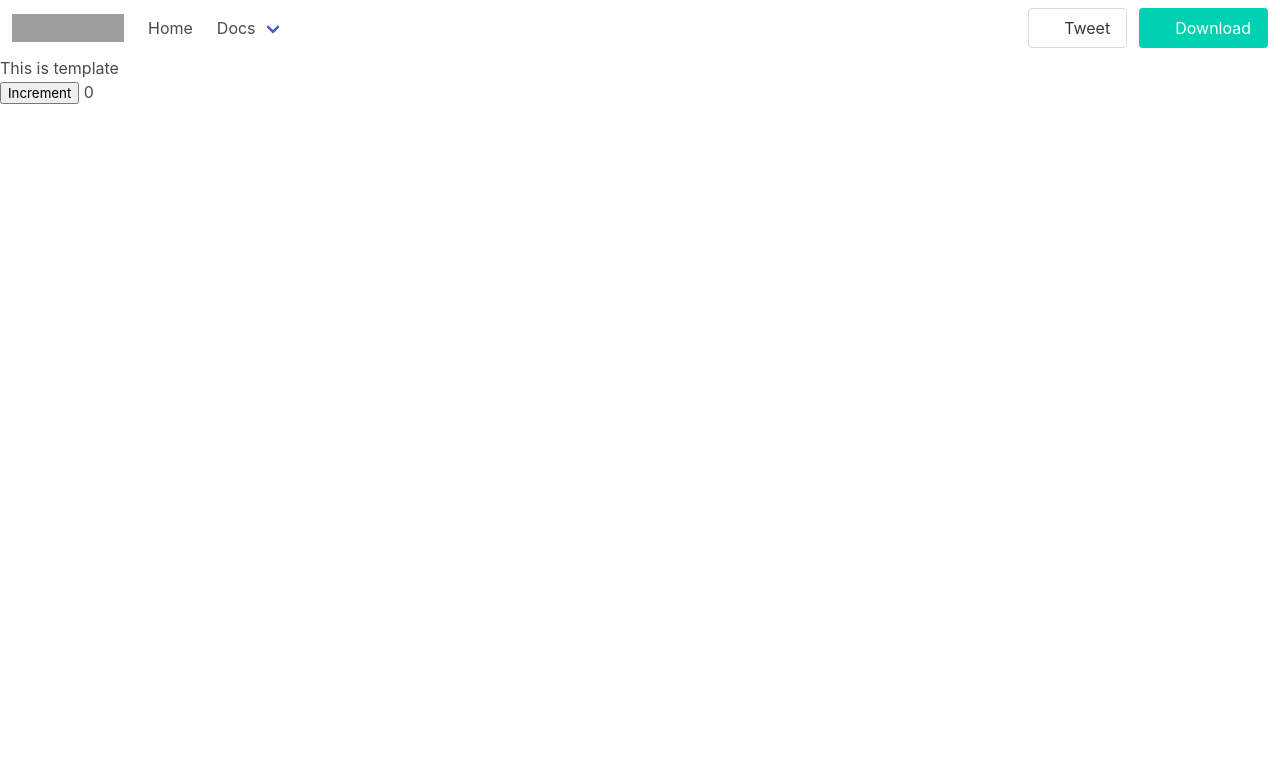
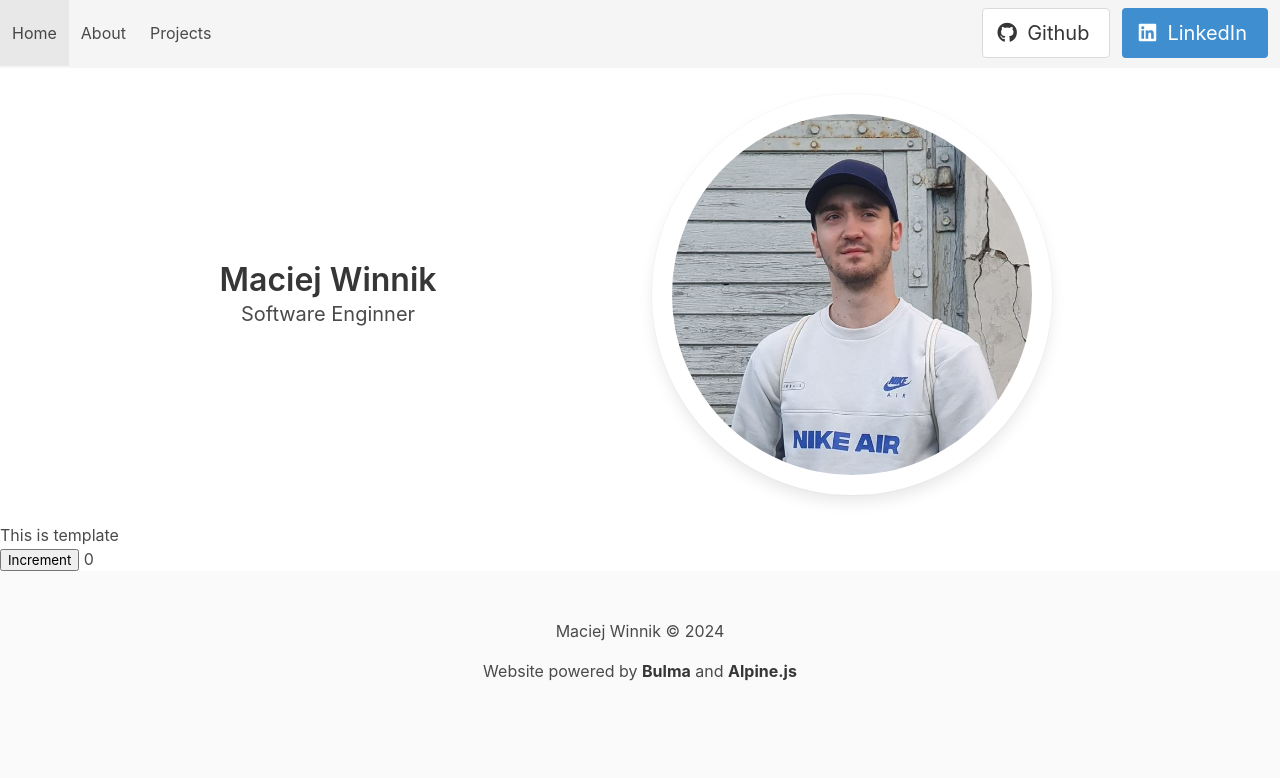
Before and after one commit to MaciekWin3/blog, a Flask app: page / in a window 1280 px wide. Shown: the top 778 px of the page. Run offline with Flask 3, Linux system fonts and the light colour scheme; some libraries are stand-ins or nearby versions; grey boxes are pictures that could not be loaded.

Commit message:
Templates, icons and markdown rendering

```diff
--- a/app.py
+++ b/app.py
@@ -19,14 +19,13 @@ def get_articles_from_github(name):
     url_raw = "https://raw.githubusercontent.com/MaciekWin3/blog/main/"
     r = requests.get(url)
     res = r.json()
-    print(res)
 
     for file in res["tree"]:
         if file["path"].endswith(".md") and file["path"] != "README.md":
             if file["path"] == "articles/" + escape(name) + ".md":
                 content = requests.get(url_raw + file["path"])
                 md = markdown.markdown(content.text)
-                return render_template_string(md)
+                return render_template("article.html", content=md)
             else:
                 continue
 
--- /dev/null
+++ b/static/styles.css
@@ -0,0 +1,18 @@
+body {
+    background-color: white;
+}
+
+[x-cloak] {
+    display: none;
+}
+
+.me {
+    border-radius: 100%;
+    animation-name: pictureFromLeft;
+    animation-duration: 2s;
+}
+
+@keyframes pictureFromLeft {
+   from { transform: translateX(800px)}
+   to {transform: translateX(0);}
+}
--- /dev/null
+++ b/templates/article.html
@@ -0,0 +1 @@
+{% extends 'base.html' %} {% block content %} {{ content|safe }} {% endblock %}
--- /dev/null
+++ b/templates/base.html
@@ -0,0 +1,97 @@
+<!DOCTYPE html>
+<html lang="en">
+  <head>
+    <meta charset="UTF-8" />
+    <meta name="viewport" content="width=device-width, initial-scale=1.0" />
+    <link
+      rel="icon"
+      type="image/png"
+      sizes="32x32"
+      href="./static/icons/favicon-32x32.png"
+    />
+    <link
+      rel="icon"
+      type="image/png"
+      sizes="16x16"
+      href="./static/icons/favicon-16x16.png"
+    />
+    <link rel="manifest" href="./static/icons/site.webmanifest" />
+    <link
+      rel="stylesheet"
+      href="https://cdn.jsdelivr.net/npm/bulma@0.9.4/css/bulma.min.css"
+    />
+    <link
+      rel="stylesheet"
+      href="https://cdnjs.cloudflare.com/ajax/libs/font-awesome/6.1.1/css/all.min.css"
+      integrity="sha512-KfkfwYDsLkIlwQp6LFnl8zNdLGxu9YAA1QvwINks4PhcElQSvqcyVLLD9aMhXd13uQjoXtEKNosOWaZqXgel0g=="
+      crossorigin="anonymous"
+      referrerpolicy="no-referrer"
+    />
+    <script src="//unpkg.com/alpinejs" defer></script>
+    <link
+      rel="stylesheet"
+      href="{{ url_for('static', filename='styles.css') }}"
+    />
+    <title>My website</title>
+  </head>
+  <body>
+    <nav class="navbar is-light has-shadow" id="navbar" x-data="{open: false}">
+      <div class="navbar-brand">
+        <a class="navbar-item" href="/">
+          <p>Home</p>
+        </a>
+        <a class="navbar-item" href="#about">
+          <p>About</p>
+        </a>
+        <a class="navbar-item" href="#projects">
+          <p>Projects</p>
+        </a>
+        <a class="navbar-burger" @click="open =! open">
+          <span></span>
+          <span></span>
+          <span></span>
+        </a>
+      </div>
+      <div class="navbar-end">
+        <div class="navbar-menu" :class="open ? 'is-active' : ''">
+          <div class="navbar-item">
+            <div class="field is-grouped">
+              <div class="control has-text-centered">
+                <a
+                  class="button is-medium"
+                  href="https://github.com/MaciekWin3/"
+                >
+                  <span class="icon">
+                    <i class="fab fa-github"></i>
+                  </span>
+                  <span>Github</span>
+                </a>
+              </div>
+              <p class="control">
+                <a
+                  class="button is-medium is-info"
+                  href="https://www.linkedin.com/in/maciej-winnik/"
+                >
+                  <span class="icon">
+                    <i class="fa-brands fa-linkedin"></i>
+                  </span>
+                  <span>LinkedIn</span>
+                </a>
+              </p>
+            </div>
+          </div>
+        </div>
+      </div>
+    </nav>
+    <div>{% block content %}{% endblock %}</div>
+    <footer class="footer">
+      <div class="content has-text-centered">
+        <p>Maciej Winnik © 2024</p>
+        <p>
+          Website powered by <strong>Bulma</strong> and
+          <strong>Alpine.js</strong>
+        </p>
+      </div>
+    </footer>
+  </body>
+</html>
--- a/templates/index.html
+++ b/templates/index.html
@@ -1,131 +1,19 @@
-<!DOCTYPE html>
-<html lang="en">
-  <head>
-    <meta charset="UTF-8" />
-    <meta name="viewport" content="width=device-width, initial-scale=1.0" />
-    <script
-      defer
-      src="https://cdn.jsdelivr.net/npm/alpinejs@3.x.x/dist/cdn.min.js"
-    ></script>
-    <link
-      rel="stylesheet"
-      href="https://cdn.jsdelivr.net/npm/bulma@0.9.4/css/bulma.min.css"
+{% extends 'base.html' %} {% block content %}
+<div class="columns is-desktop is-flex is-vcentered is-centered mx-4 my-4">
+  <div class="column has-text-centered">
+    <p class="title">Maciej Winnik</p>
+    <p class="subtitle">Software Enginner</p>
+  </div>
+  <div class="column is-half">
+    <img
+      src="./static/images/me.jpg"
+      alt="Me"
+      width="400"
+      height="400"
+      class="me box"
     />
-    <title>Document</title>
-  </head>
-  <body>
-    <nav class="navbar is-transparent">
-      <div class="navbar-brand">
-        <a class="navbar-item" href="https://bulma.io">
-          <img
-            src="https://bulma.io/images/bulma-logo.png"
-            alt="Bulma: a modern CSS framework based on Flexbox"
-            width="112"
-            height="28"
-          />
-        </a>
-        <div
-          class="navbar-burger"
-          data-target="navbarExampleTransparentExample"
-        >
-          <span></span>
-          <span></span>
-          <span></span>
   </div>
 </div>
-
-      <div id="navbarExampleTransparentExample" class="navbar-menu">
-        <div class="navbar-start">
-          <a class="navbar-item" href="https://bulma.io/"> Home </a>
-          <div class="navbar-item has-dropdown is-hoverable">
-            <a
-              class="navbar-link"
-              href="https://bulma.io/documentation/overview/start/"
-            >
-              Docs
-            </a>
-            <div class="navbar-dropdown is-boxed">
-              <a
-                class="navbar-item"
-                href="https://bulma.io/documentation/overview/start/"
-              >
-                Overview
-              </a>
-              <a
-                class="navbar-item"
-                href="https://bulma.io/documentation/overview/modifiers/"
-              >
-                Modifiers
-              </a>
-              <a
-                class="navbar-item"
-                href="https://bulma.io/documentation/columns/basics/"
-              >
-                Columns
-              </a>
-              <a
-                class="navbar-item"
-                href="https://bulma.io/documentation/layout/container/"
-              >
-                Layout
-              </a>
-              <a
-                class="navbar-item"
-                href="https://bulma.io/documentation/form/general/"
-              >
-                Form
-              </a>
-              <hr class="navbar-divider" />
-              <a
-                class="navbar-item"
-                href="https://bulma.io/documentation/elements/box/"
-              >
-                Elements
-              </a>
-              <a
-                class="navbar-item is-active"
-                href="https://bulma.io/documentation/components/breadcrumb/"
-              >
-                Components
-              </a>
-            </div>
-          </div>
-        </div>
-
-        <div class="navbar-end">
-          <div class="navbar-item">
-            <div class="field is-grouped">
-              <p class="control">
-                <a
-                  class="bd-tw-button button"
-                  data-social-network="Twitter"
-                  data-social-action="tweet"
-                  data-social-target="https://bulma.io"
-                  target="_blank"
-                  href="https://twitter.com/intent/tweet?text=Bulma: a modern CSS framework based on Flexbox&amp;hashtags=bulmaio&amp;url=https://bulma.io&amp;via=jgthms"
-                >
-                  <span class="icon">
-                    <i class="fab fa-twitter"></i>
-                  </span>
-                  <span> Tweet </span>
-                </a>
-              </p>
-              <p class="control">
-                <a
-                  class="button is-primary"
-                  href="https://github.com/jgthms/bulma/releases/download/0.9.4/bulma-0.9.4.zip"
-                >
-                  <span class="icon">
-                    <i class="fas fa-download"></i>
-                  </span>
-                  <span>Download</span>
-                </a>
-              </p>
-            </div>
-          </div>
-        </div>
-      </div>
-    </nav>
 <p>This is template</p>
 {% if 2 == 3 %}
 <h1>Hello {{ name }}!</h1>
@@ -135,5 +23,4 @@
 
   <span x-text="count"></span>
 </div>
-  </body>
-</html>
+{% endblock %}
```
Also changed, not shown: static/icons/favicon-16x16.png (added), static/icons/favicon-32x32.png (added), static/icons/site.webmanifest (added), static/images/me.jpg (added). Lines whose indentation alone changed are shown as unchanged.
